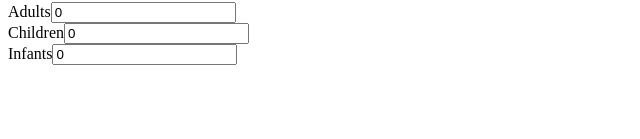
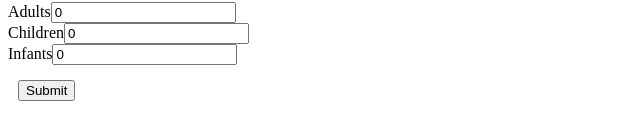
Before and after one commit to NaveedFarouq/angularForms, an Angular app: page / in a window 1280 px wide. Shown: the part 237-376 px from the top of the page, without its empty margins (0-640 px from the left). Built offline with nearby package versions, Linux system fonts and the light colour scheme.

Commit message:
submitting the form

```diff
--- a/src/app/flight-form/flight-form.component.html
+++ b/src/app/flight-form/flight-form.component.html
@@ -78,3 +78,12 @@
   </div>
 
 </form>
+
+<!-- submite button -->
+<form #flightForm="ngForm" (ngSubmit)="handleSubmit()">
+    <div class="form-group" style="margin-top: 15px">
+      <button class="btn btn-primary btn-block" [disabled]="!flightForm.form.valid">
+        Submit
+      </button>
+    </div>
+  </form>
--- a/src/app/flight-form/flight-form.component.ts
+++ b/src/app/flight-form/flight-form.component.ts
@@ -9,7 +9,7 @@ import { Flight } from '../flight';
 export class FlightFormComponent implements OnInit {
 
   flightModel: Flight;
-  // Array of cities
+
   cities:Array<string> = [
     'Lagos',
     'Mumbai',
@@ -22,4 +22,9 @@ export class FlightFormComponent implements OnInit {
   }
 
   ngOnInit() {}
+
+  // Handle for submission
+  handleSubmit() {
+    console.log(this.flightModel);
+  }
 }
```
